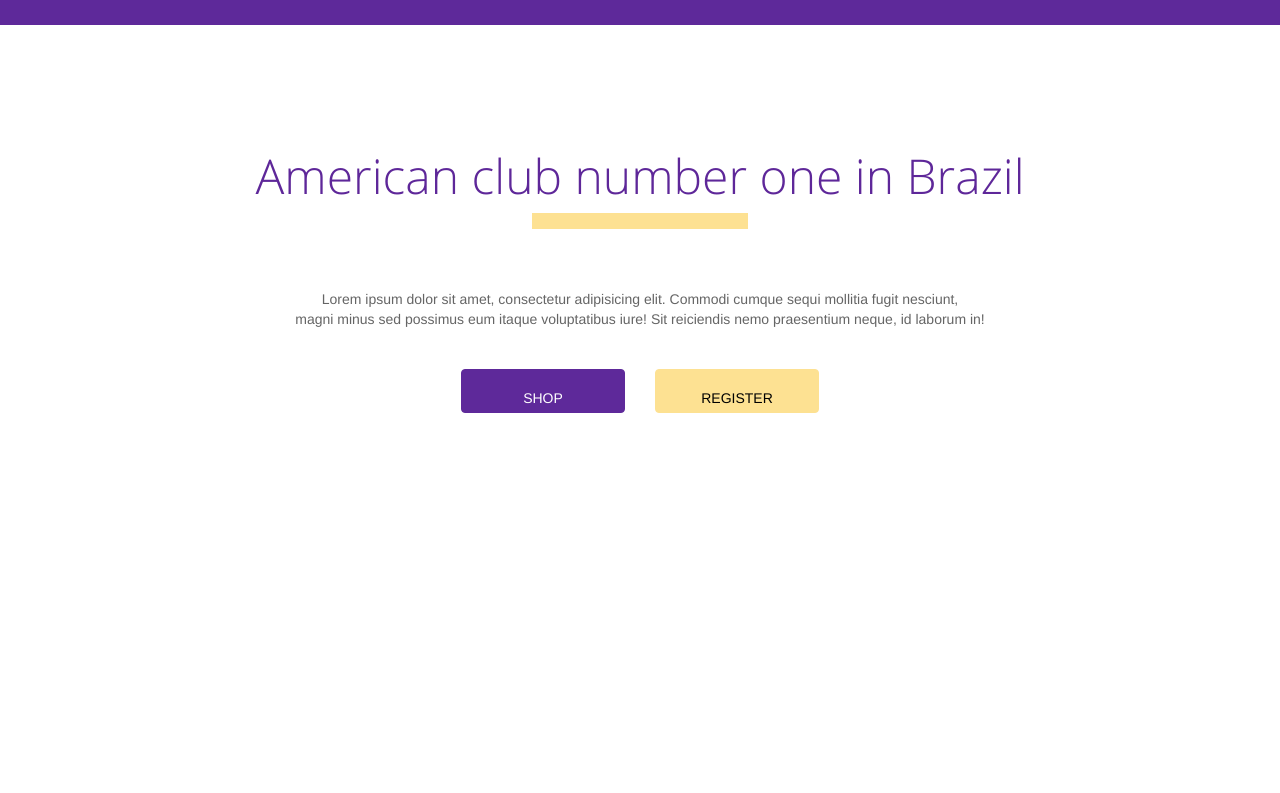
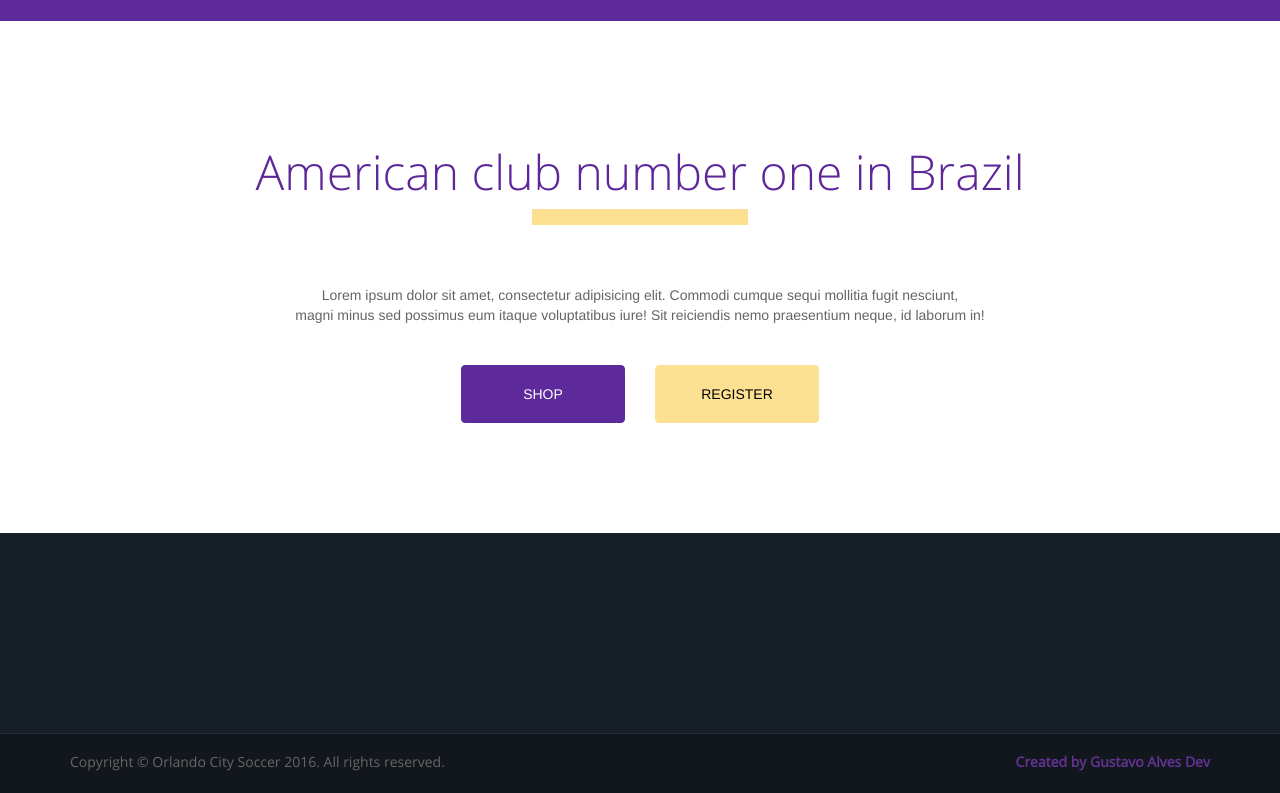
Before and after one commit to gustavoalvesdev/soccer-ecommerce-php, a plain HTML site: page index.html in a window 1280 px wide. Shown: the part 1459-2252 px from the top of the page. Before the commit the page ends 1879 px from the top, so only its background shows below. Drawn offline with Linux system fonts and the light colour scheme.

Commit message:
definindo a estrutura do rodapé

```diff
--- a/css/orlando.css
+++ b/css/orlando.css
@@ -231,6 +231,10 @@ header #logotipo {
     margin-top: 20px;
 }
 
+#news .thumbnails .col-md-3 {
+
+}
+
 #news .thumbnails h3 {
     color: #5E299A;
     font-size: 18px;
@@ -295,7 +299,6 @@ header #logotipo {
     background-color: #5e299a;
     border-color: #5e299a;
     min-width: 164px;
-    height: 44px;
     line-height: 44px;
     text-transform: uppercase;
 }
@@ -305,7 +308,44 @@ header #logotipo {
     background-color: #fde192;
     border-color: #fde192;
     min-width: 164px;
-    height: 44px;
     line-height: 44px;
     text-transform: uppercase;
 }
+
+footer {
+    margin-top: 110px;
+}
+
+footer .row {
+    width: 100%;
+    margin-left: 0;
+    margin-right: 0;
+}
+
+footer .row-cinza-claro {
+    height: 200px;
+    background-color: #171f26;
+}
+
+footer .row-cinza-escuro {
+    height: 60px;
+    background-color: #11171d;
+    border-top: 1px solid #242d37;
+}
+
+footer .pull-left {
+    font-family: 'OpenSans';
+    font-size: 14px;
+    color: #666;
+    line-height: 56px;
+    margin-bottom: 0;
+}
+
+footer .text-roxo {
+    color: #623291;
+    font-family: 'OpenSans';
+    font-weight: bold;
+    font-size: 14px;
+    line-height: 56px;
+    margin-bottom: 0;
+}
--- a/index.html
+++ b/index.html
@@ -124,9 +124,8 @@
       <div class="row">
         <h2>Latest News</h2>
         <hr />
-      </section>
 
-      <section class="row thumbnails">
+      <div class="row thumbnails">
         <div class="col-md-3">
           <img src="img/noticia-thumb.jpg" alt="thumb" />
           <h3>Orlando City Acquires Goalkeeper Joe Bendik from Toronto FC</h3>
@@ -204,6 +203,27 @@
       <!-- container -->
     </section>
     <!-- call-to-action -->
+
+    <footer>
+      <div class="row row-cinza-claro">
+        <div class="container">
+
+        </div>
+        <!-- container -->
+      </div>
+      <!-- row -->
+      <div class="row row-cinza-escuro">
+        <div class="container">
+          <p class="pull-left">Copyright &copy; Orlando City Soccer 2016. All rights reserved.</p>
+          <!-- pull-left -->
+          <p class="pull-right text-roxo">Created by Gustavo Alves Dev</p>
+          <!-- pull-right -->
+        </div>
+        <!-- container -->
+      </div>
+      <!-- row -->
+    </footer>
+
     <script src="lib/jquery/jquery.min.js"></script>
     <script src="lib/bootstrap/js/bootstrap.min.js"></script>
   </body>
```
